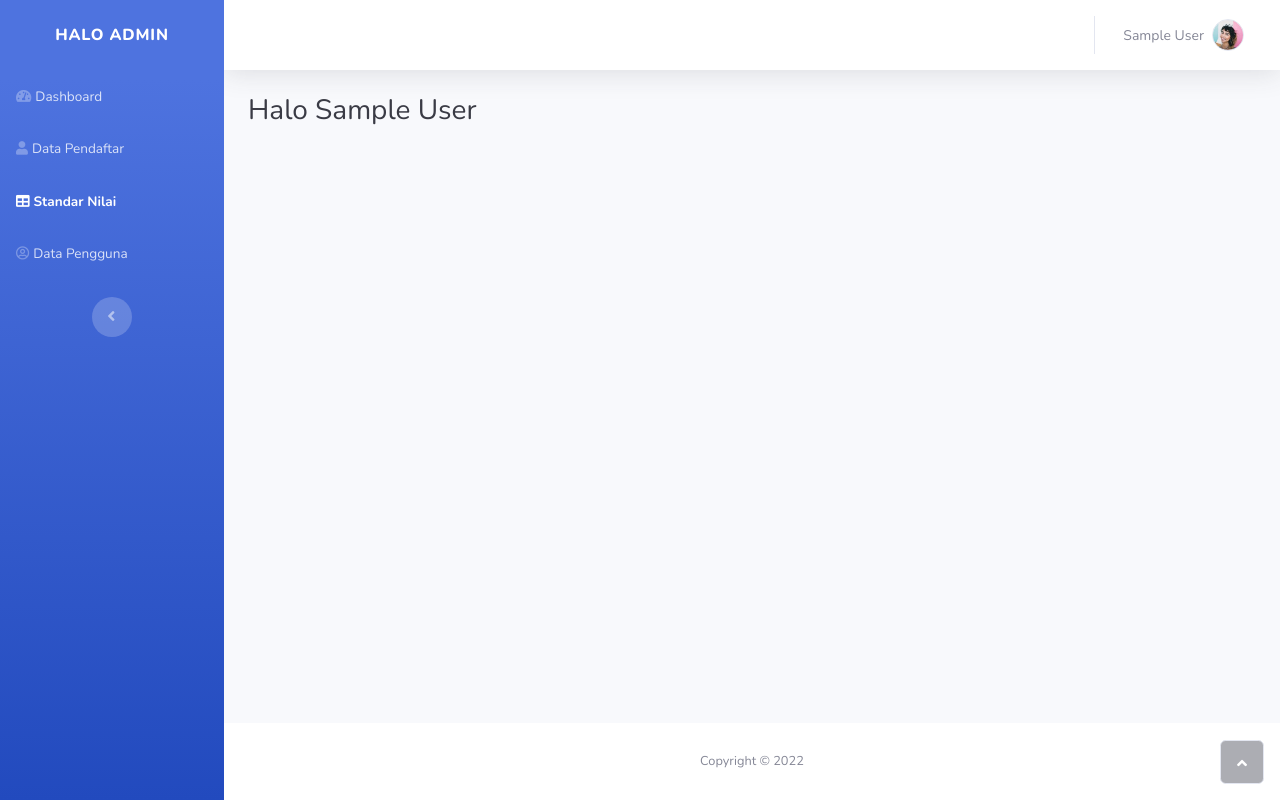
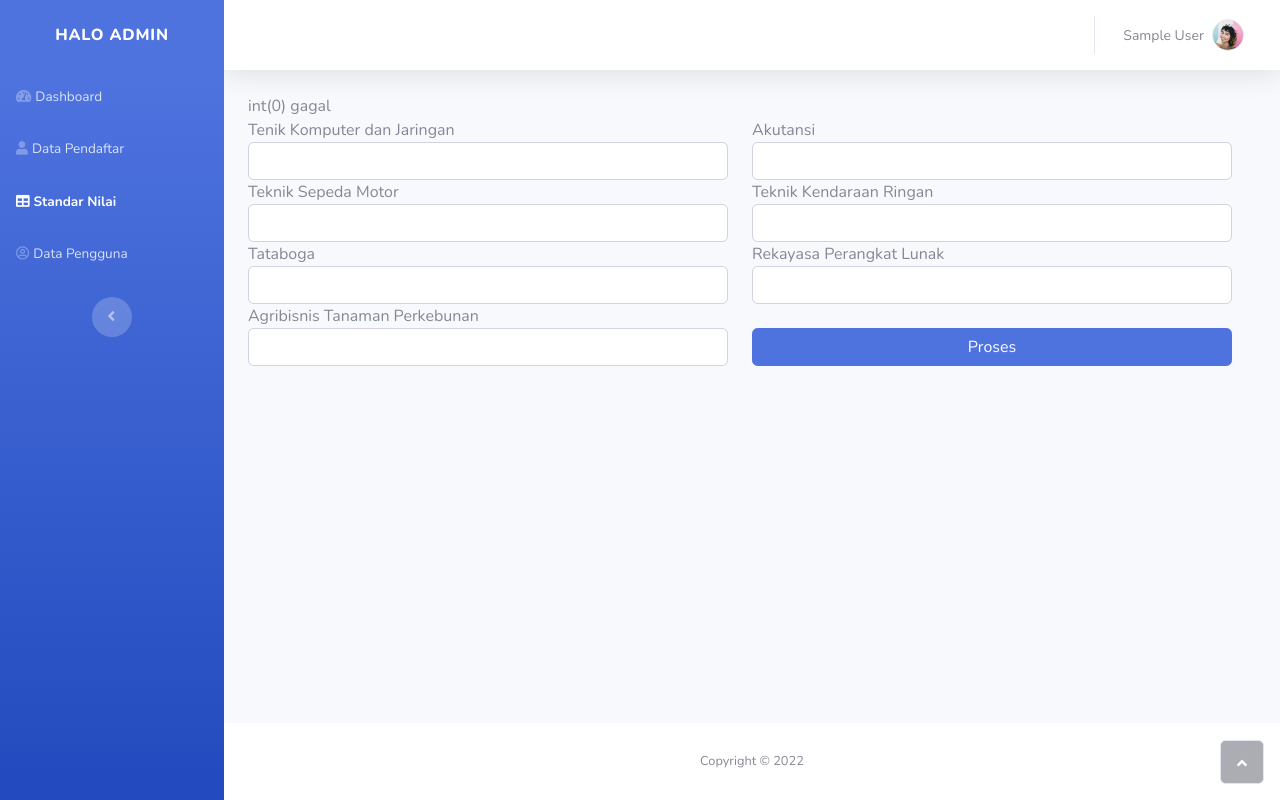
Before and after one commit to muhammadkusuma/uas-peweb, a PHP site: page /dashboard/standar_nilai.php in a window 1280 px wide. Run offline with PHP 8.4, Linux system fonts and the light colour scheme; the visitor is signed in with stand-in values (Sample User, id 1); tables that the repository leaves empty or names only in its code hold one stand-in row (values such as "Sample post"); data that the repository does not hold is empty.

Commit message:
logika standar nilai

```diff
--- a/dashboard/admin.php
+++ b/dashboard/admin.php
@@ -29,7 +29,7 @@ require '../backend/function.php';
                 </a>
                 <hr class="sidebar-divider my-0">
                 <ul class="navbar-nav text-light" id="accordionSidebar">
-                    <li class="nav-item"><a class="nav-link active" href="index.php"><i class="fas fa-tachometer-alt"></i><span>Dashboard</span></a></li>
+                    <li class="nav-item"><a class="nav-link active" href="admin.php"><i class="fas fa-tachometer-alt"></i><span>Dashboard</span></a></li>
                     <li class="nav-item"><a class="nav-link" href="admin_daftar.php"><i class="fas fa-user"></i><span>Data
                                 Pendaftar</span></a></li>
                     <li class="nav-item"><a class="nav-link" href="standar_nilai.php"><i class="fas fa-table"></i><span>Standar
--- a/dashboard/admin_daftar.php
+++ b/dashboard/admin_daftar.php
@@ -29,7 +29,7 @@ require '../backend/function.php';
                 </a>
                 <hr class="sidebar-divider my-0">
                 <ul class="navbar-nav text-light" id="accordionSidebar">
-                    <li class="nav-item"><a class="nav-link " href="index.php"><i class="fas fa-tachometer-alt"></i><span>Dashboard</span></a></li>
+                    <li class="nav-item"><a class="nav-link " href="admin.php"><i class="fas fa-tachometer-alt"></i><span>Dashboard</span></a></li>
                     <li class="nav-item"><a class="nav-link active" href="admin_daftar.php"><i class="fas fa-user"></i><span>Data
                                 Pendaftar</span></a></li>
                     <li class="nav-item"><a class="nav-link" href="standar_nilai.php"><i class="fas fa-table"></i><span>Standar
--- a/dashboard/standar_nilai.php
+++ b/dashboard/standar_nilai.php
@@ -29,7 +29,7 @@ session_start(); // Start session nya
                 </a>
                 <hr class="sidebar-divider my-0">
                 <ul class="navbar-nav text-light" id="accordionSidebar">
-                    <li class="nav-item"><a class="nav-link " href="index.php"><i class="fas fa-tachometer-alt"></i><span>Dashboard</span></a></li>
+                    <li class="nav-item"><a class="nav-link " href="admin.php"><i class="fas fa-tachometer-alt"></i><span>Dashboard</span></a></li>
                     <li class="nav-item"><a class="nav-link" href="admin_daftar.php"><i class="fas fa-user"></i><span>Data
                                 Pendaftar</span></a></li>
                     <li class="nav-item"><a class="nav-link active" href="standar_nilai.php"><i class="fas fa-table"></i><span>Standar
@@ -59,10 +59,90 @@ session_start(); // Start session nya
                     </div>
                 </nav>
                 <div class="container-fluid">
-                    <div class="d-sm-flex justify-content-between align-items-center mb-4">
-                        <h3 class="text-dark mb-0">Halo <?php echo $_SESSION['nama']; ?></h3>
-                    </div>
+                    <?php
 
+                    $sql = $conn->prepare("SELECT * from riwayat_pendidikan");
+                    $sql->execute();
+                    ?>
+                    <?php while ($d = $sql->fetch(PDO::FETCH_ASSOC)) {
+
+                        $i;
+                        $agama = ((int)$d['agama']);
+                        $pkn = ((int)$d['pkn']);
+                        $mtk = ((int)$d['mtk']);
+                        $ipa = ((int)$d['ipa']);
+                        $ips = ((int)$d['ips']);
+                        $inggris = ((int)$d['inggris']);
+                        $seni = ((int)$d['seni']);
+                        $pjok = ((int)$d['pjok']);
+                        $armel = ((int)$d['armel']);
+
+                        $i++;
+                        $rata = $agama + $pkn + $mtk + $ipa + $ips + $inggris + $seni + $pjok + $armel / 9;
+                        var_dump($rata);
+                        if ($rata > 90) {
+                            echo "lulus";
+                        } else {
+                            echo "gagal";
+                        }
+                    }
+                    ?>
+
+
+
+                    <form action="" method="post">
+                        <div class="row">
+                            <div class="row">
+                                <div class="col">
+                                    <label for="">Tenik Komputer dan Jaringan</label>
+                                    <input type="number" class="form-control" value="<?= $nilai['asal_sekolah'] ?>">
+                                </div>
+                                <div class="col">
+                                    <label for="">Akutansi</label>
+                                    <input type="number" class="form-control" value="<?= $nilai['agama'] ?>">
+                                </div>
+                            </div>
+                        </div>
+
+                        <div class="row">
+                            <div class="row">
+                                <div class="col">
+                                    <label for="">Teknik Sepeda Motor </label>
+                                    <input type="number" class="form-control" value="<?= $nilai['pkn'] ?>">
+                                </div>
+                                <div class="col">
+                                    <label for="">Teknik Kendaraan Ringan</label>
+                                    <input type="number" class="form-control" value="<?= $nilai['bahasa'] ?>">
+                                </div>
+                            </div>
+                        </div>
+                        <div class="row">
+                            <div class="row">
+                                <div class="col">
+                                    <label for="">Tataboga</label>
+                                    <input type="number" class="form-control" value="<?= $nilai['mtk'] ?>">
+                                </div>
+                                <div class="col">
+                                    <label for="">Rekayasa Perangkat Lunak</label>
+
+                                    <input type="number" class="form-control" value="<?= $nilai['ipa'] ?>">
+                                </div>
+                            </div>
+                        </div>
+                        <div class="row">
+                            <div class="row">
+                                <div class="col">
+                                    <label for="">Agribisnis Tanaman Perkebunan</label>
+
+                                    <input type="number" class="form-control" value="<?= $nilai['ips'] ?>">
+                                </div>
+                                <div class="col mt-4">
+                                    <button class="btn btn-primary d-block w-100" type="submit" name="proses">Proses</button>
+                                </div>
+                            </div>
+                        </div>
+
+                    </form>
                 </div>
             </div>
             <footer class="bg-white sticky-footer">
```
